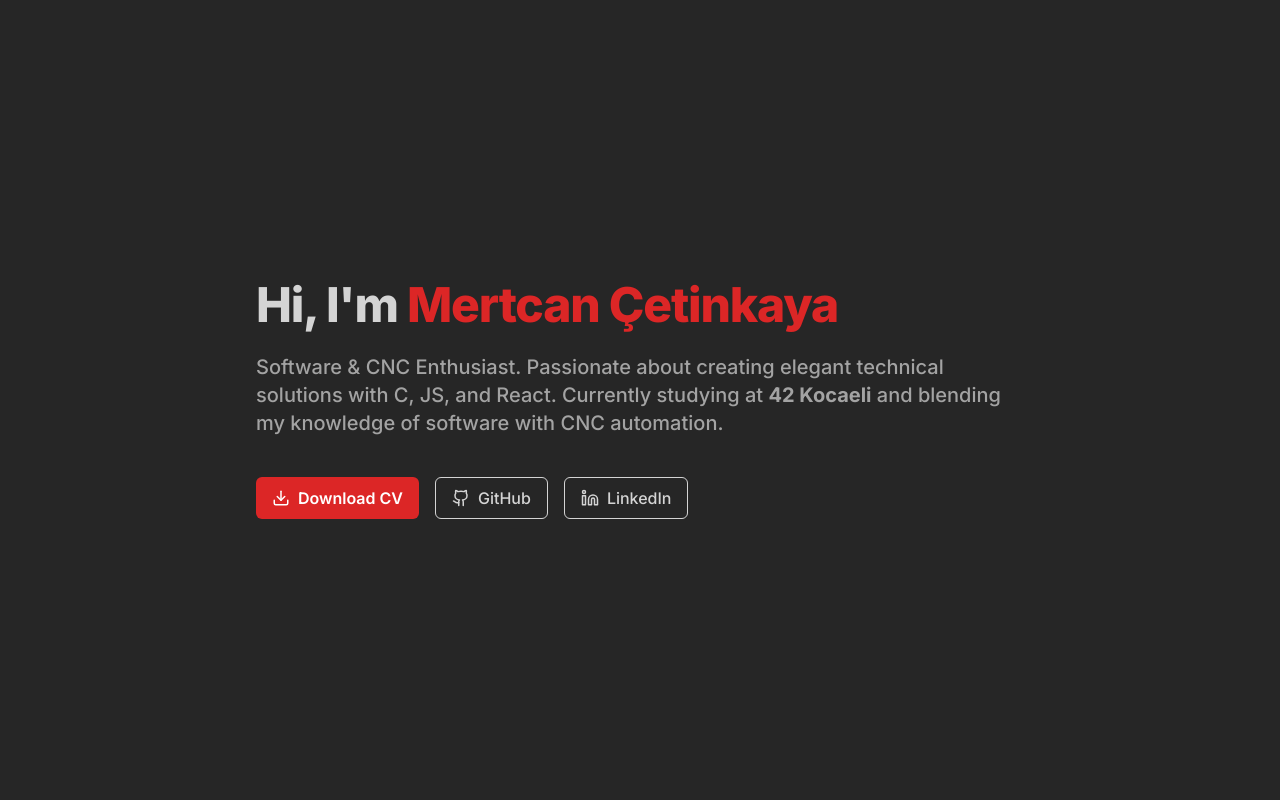
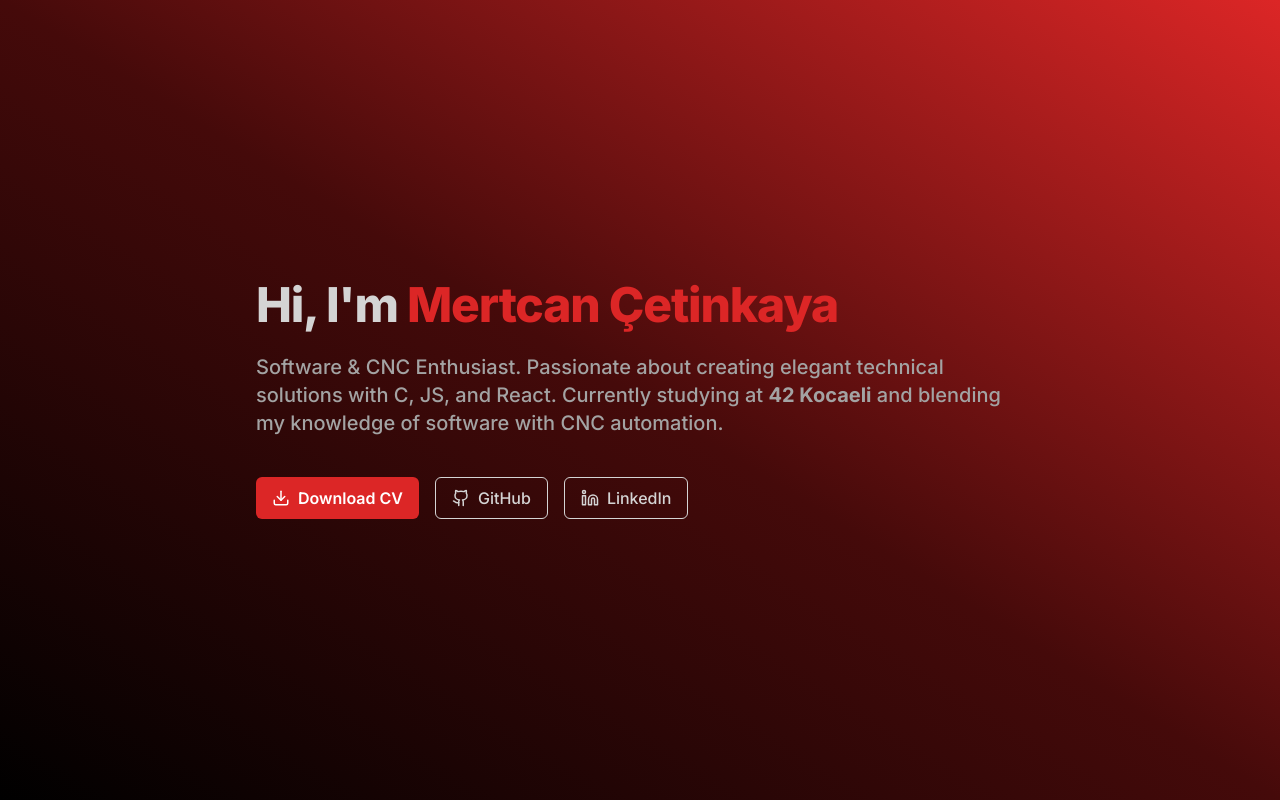
Before and after one commit to mertctnkaya/mertctnkaya.github.io, a React (Vite) app: page / in a window 1280 px wide. Built offline with nearby package versions, Linux system fonts and the light colour scheme.

Commit message:
refactor: Design upgraded

```diff
--- a/src/pages/Home.tsx
+++ b/src/pages/Home.tsx
@@ -1,12 +1,12 @@
 // import { Button } from "@/components/ui/button";
-import {DownloadIcon, Github, Linkedin } from "lucide-react";
+import { DownloadIcon, Github, Linkedin } from "lucide-react";
 
 const Home = () => {
   return (
-    <section className="min-h-screen font-inter flex flex-col justify-center items-center px-6 py-16 font-medium bg-neutral-800 text-neutral-300">
+    <section className="bg-gradient-to-tr from-black via-red-950 to-red-600 min-h-screen font-inter flex flex-col justify-center items-center px-6 py-16 font-medium bg-neutral-800 text-neutral-300">
       <div className="max-w-3xl w-full flex flex-col items-start gap-6 text-left">
         <h1 className="text-4xl sm:text-5xl font-extrabold leading-tight tracking-tight">
-          Hi, I'm <span className="text-red-600">Mertcan Çetinkaya</span>
+          Hi, I'm <span className="text-red-600 shadow-inherit text-shadow-xl ">Mertcan Çetinkaya</span>
         </h1>
         <p className="text-lg sm:text-xl text-neutral-400">
           Software & CNC Enthusiast. Passionate about creating elegant technical
@@ -20,7 +20,7 @@ const Home = () => {
             download
             className="inline-flex items-center gap-2 px-4 py-2 font-semibold rounded-md bg-red-600 text-white hover:bg-red-950 transition"
           >
-			<DownloadIcon size={18} /> Download CV
+            <DownloadIcon size={18} /> Download CV
           </a>
           <a
             href="https://github.com/mertctnkaya/mertce"
```
